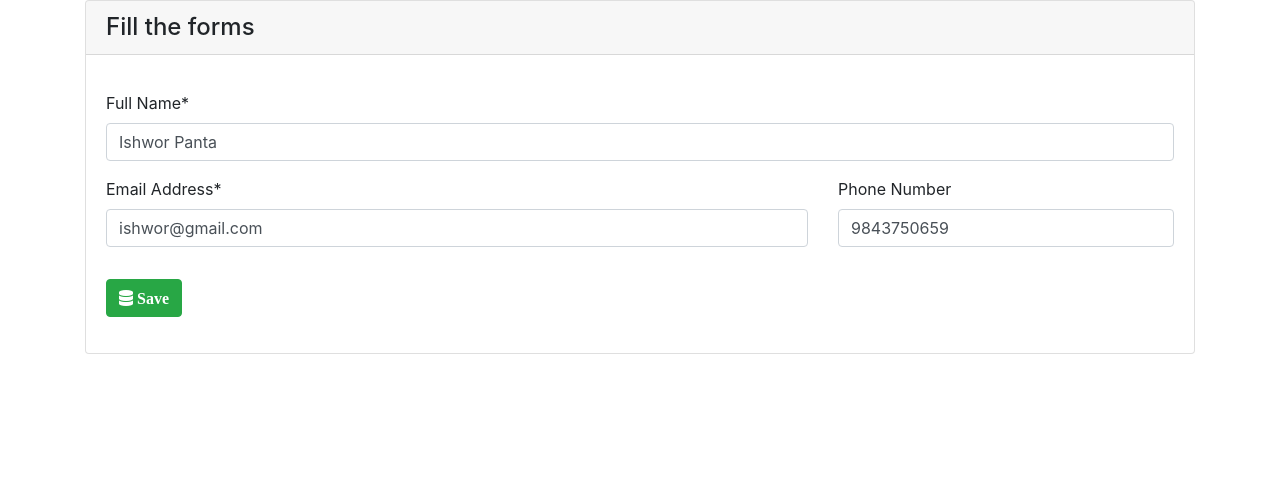
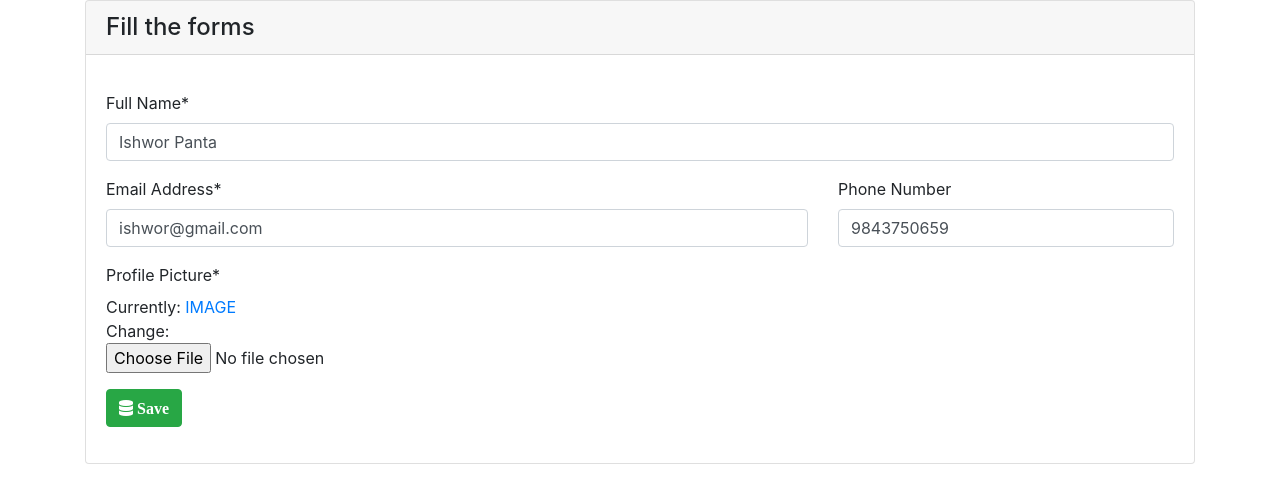
Before and after one commit to ishworpanta10/Django_CRUD, a Django app: page /addnew/9/ in a window 1280 px wide. Shown: the part 56-559 px from the top of the page. Run offline with Django 3.2, Linux system fonts and the light colour scheme; data comes from the database, SQL or seed files in the repository; both versions use the stored data as it was after the commit; some libraries are stand-ins or nearby versions.

Commit message:
image added in forms

```diff
--- a/basic_crud/forms.py
+++ b/basic_crud/forms.py
@@ -6,11 +6,12 @@ from .models import Detail
 class UserDetails(forms.ModelForm):
     class Meta:
         model = Detail
-        fields = ['fullname', 'email', 'phone']
+        fields = ['fullname', 'email', 'phone','profile']
         labels = {
             'fullname': 'Full Name',
             'email': 'Email Address',
-            'phone': 'Phone Number'
+            'phone': 'Phone Number',
+            'profile':'Profile Picture',
         }
 
     def __init__(self, *args, **kwargs):
--- a/basic_crud/models.py
+++ b/basic_crud/models.py
@@ -1,4 +1,5 @@
 from django.db import models
+from  django.utils import timezone
 
 # Create your models here.
 
@@ -7,6 +8,11 @@ class Detail(models.Model):
     fullname = models.CharField(max_length=50)
     email = models.CharField(max_length=200)
     phone = models.IntegerField(null=True)
+    profile = models.ImageField(default='IMAGE',upload_to='profile/')
+    date_added = models.DateTimeField(default=timezone.now, blank=True)
+
+    class Meta:
+        ordering = ['-date_added']
 
     def __str__(self):
         return self.fullname
--- a/basic_crud/templates/basic_crud/form.html
+++ b/basic_crud/templates/basic_crud/form.html
@@ -9,7 +9,7 @@
     <div class="card-body">
         <h5 class="card-title"></h5>
         <p class="card-text">
-            <form action="" method="POST">
+            <form action="" method="POST" enctype="multipart/form-data">
                 {% csrf_token %}
                 <!-- {{form}} -->
                 <div class="form-group">
@@ -26,6 +26,7 @@
                             {{form.phone|as_crispy_field}}
                         </div>
                     </div>
+                    {{form.profile|as_crispy_field}}
 
 
 
--- a/basic_crud/templates/basic_crud/index.html
+++ b/basic_crud/templates/basic_crud/index.html
@@ -18,7 +18,8 @@
     <div class="col-sm-10 col-md-10 col-lg-10">
         <div class="card">
             <h4 class="card-header">{{ info.fullname }}</h4>
-            <!-- <img class="card-img-top" src="..." alt="Card image cap"> -->
+            <img class="card-img-top" src="{{MEDIA_URL}} {{info.profile.url}}" style="height: auto; width: 250px;"
+                alt="Profile Image">
             <div class="card-body">
                 <!-- <h5 class="card-title">{{ info.fullname }}</h5> -->
                 <p class="card-text">Name : {{ info.fullname }}</p>
@@ -26,7 +27,8 @@
                 <p class="card-text">Phone : {{ info.phone }}</p>
                 <span style="margin-right: 40px;"><a href="{% url 'update' info.id %}" class="btn btn-primary"><i
                             class="fas fa-edit fa-lg"></i></a></span>
-                <span style="margin-right: 40px;"><a href="{% url 'delete' info.id %}" class="btn btn-danger"><i class="fas fa-trash"></i>
+                <span style="margin-right: 40px;"><a href="{% url 'delete' info.id %}" class="btn btn-danger"><i
+                            class="fas fa-trash"></i>
                     </a>
                     <!-- <form action="{% url 'delete' info.id %}" method="POST">
                         {% csrf_token %}
--- a/basic_crud/views.py
+++ b/basic_crud/views.py
@@ -39,10 +39,10 @@ def add(request, id=0):
         return render(request, 'basic_crud/form.html', context)
     else:
         if id == 0:
-            form = UserDetails(request.POST)
+            form = UserDetails(request.POST, request.FILES or None)
         else:
             edit_user = Detail.objects.get(pk=id)
-            form = UserDetails(request.POST, instance=edit_user)
+            form = UserDetails(request.POST,request.FILES or None, instance=edit_user)
         if form.is_valid():
             # form_data = Detail(
             #     fullname=request.POST['name'], email=request.POST['email'], phone=request.POST['phone'])
--- a/crud_root/urls.py
+++ b/crud_root/urls.py
@@ -12,11 +12,15 @@ Class-based views
 Including another URLconf
     1. Import the include() function: from django.urls import include, path
     2. Add a URL to urlpatterns:  path('blog/', include('blog.urls'))
+
 """
+from django.conf.urls.static import static
+from django.conf import settings
+
 from django.contrib import admin
 from django.urls import path, include
 
 urlpatterns = [
     path('admin/', admin.site.urls),
     path('', include('basic_crud.urls')),
-]
+] + static(settings.MEDIA_URL, document_root=settings.MEDIA_ROOT)
```
Also changed, not shown: crud_root/settings.py (+8 -1 lines), basic_crud/migrations/0004_auto_20200301_2226.py (added), db.sqlite3, media/profile/maxresdefault.jpg (added), media/profile/realme-x50-5g.jpg (added), media/profile/siem-process.png (added).
